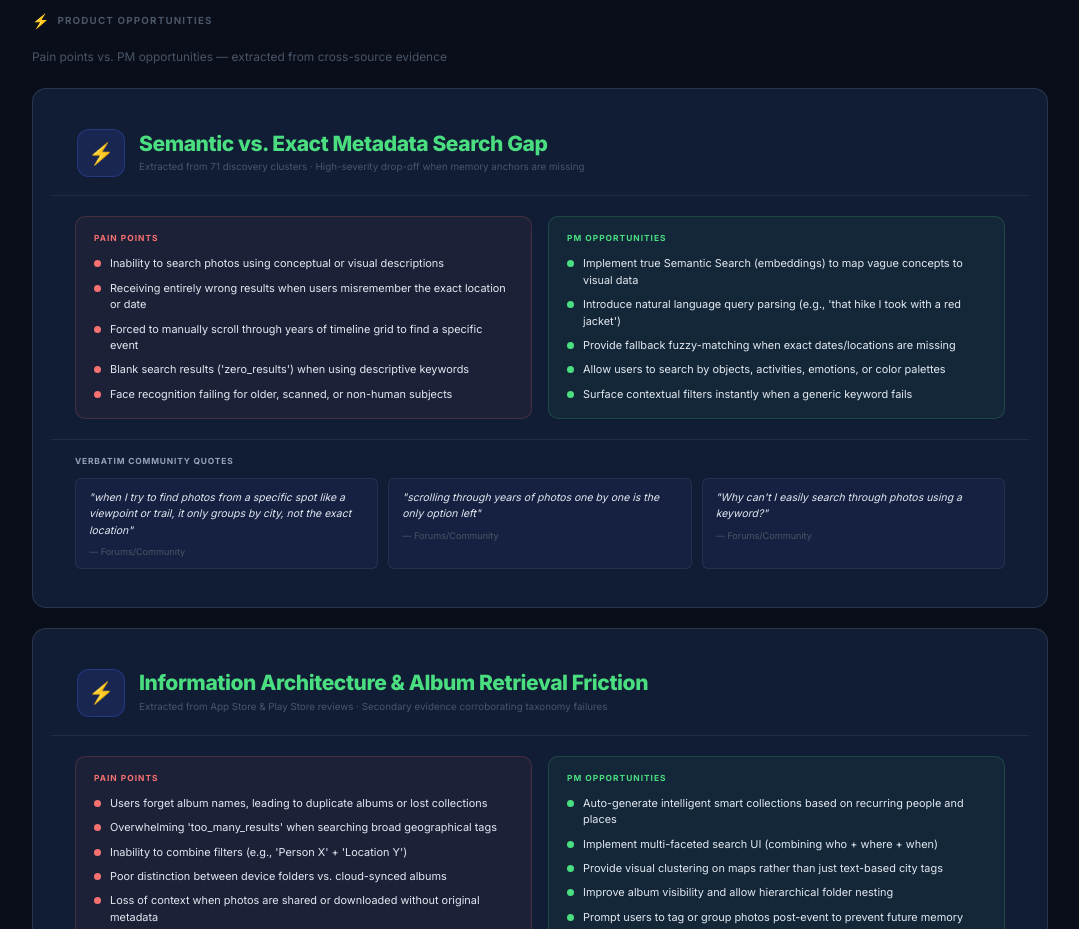
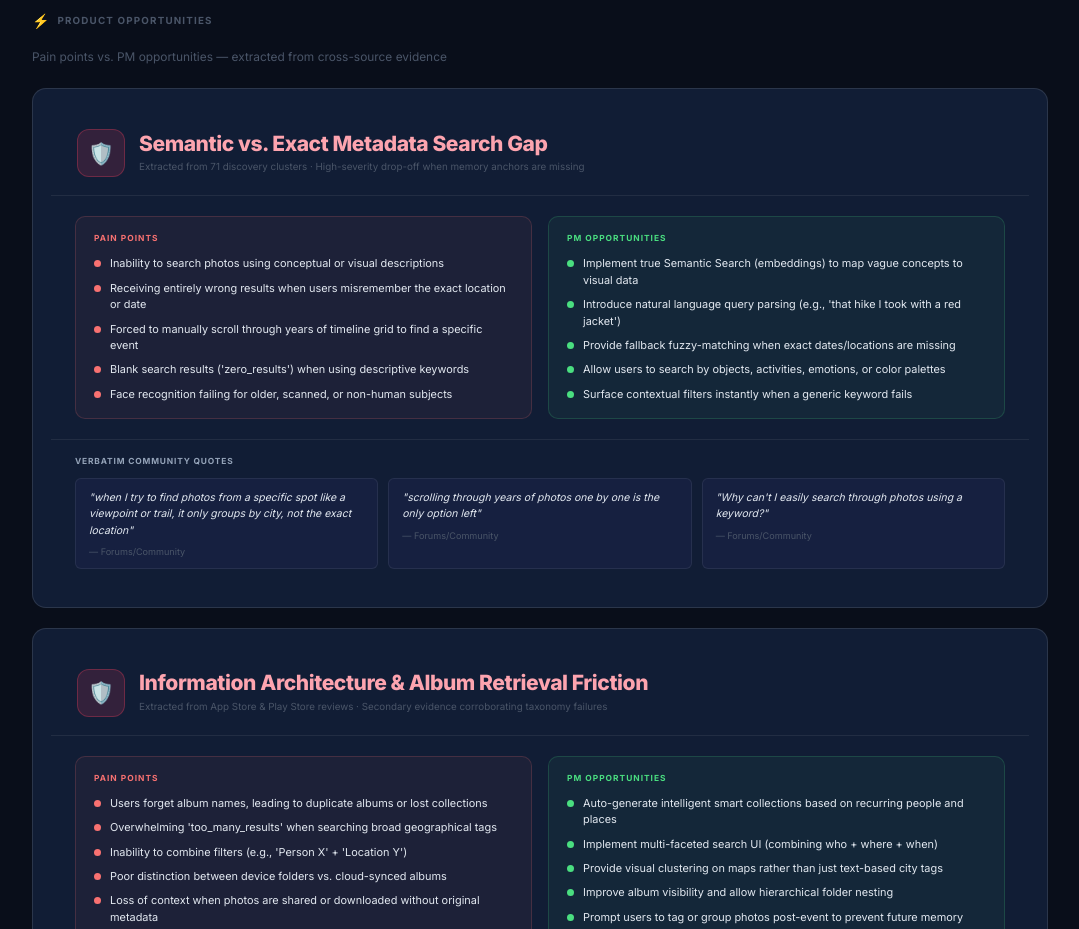
Before and after one commit to suchijain78445/Google-photo-live-user-insights-, a plain HTML site: page dashboard/index.html in a window 1280 px wide. Shown: the part 2820-3749 px from the top of the page, without its empty margins (200-1279 px from the left). Drawn offline with nearby package versions, Linux system fonts and the light colour scheme.

Commit message:
Update styling to perfectly match screenshot aesthetic (pink titles, shield icon)

```diff
--- a/dashboard/app.js
+++ b/dashboard/app.js
@@ -509,7 +509,7 @@ async function renderOpportunities() {
         card.className = 'opp-card';
         card.innerHTML = `
           <div class="opp-card-header">
-            <div class="opp-card-icon" style="background:rgba(67,97,238,.15);border:1px solid rgba(67,97,238,.3)">⚡</div>
+            <div class="opp-card-icon" style="background:rgba(244,63,94,.15);border:1px solid rgba(244,63,94,.3)">🛡️</div>
             <div>
               <div class="opp-card-title">${escHtml(title)}</div>
               <div class="opp-card-sub">${escHtml(sub)}</div>
--- a/dashboard/styles.css
+++ b/dashboard/styles.css
@@ -1328,7 +1328,7 @@ body {
 .opp-card-title {
   font-size: 1.5rem;
   font-weight: 800;
-  color: #4ade80;
+  color: #fda4af; /* Match the pinkish title in screenshot */
   margin-bottom: 5px;
   letter-spacing: -.02em;
   line-height: 1.1;
```
